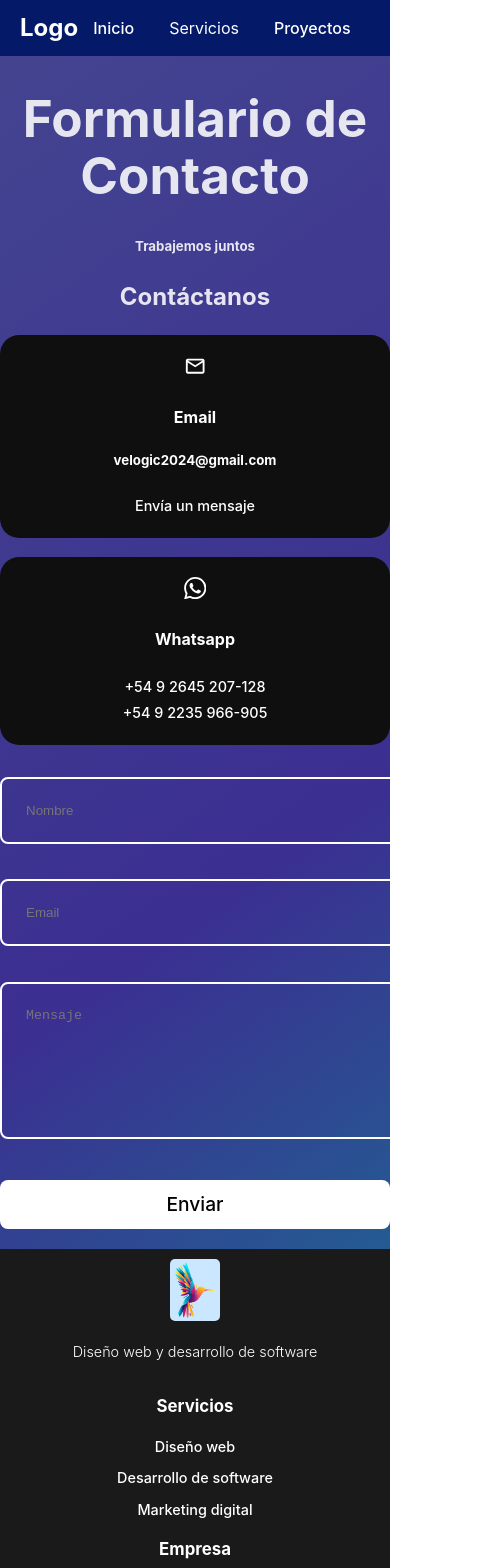
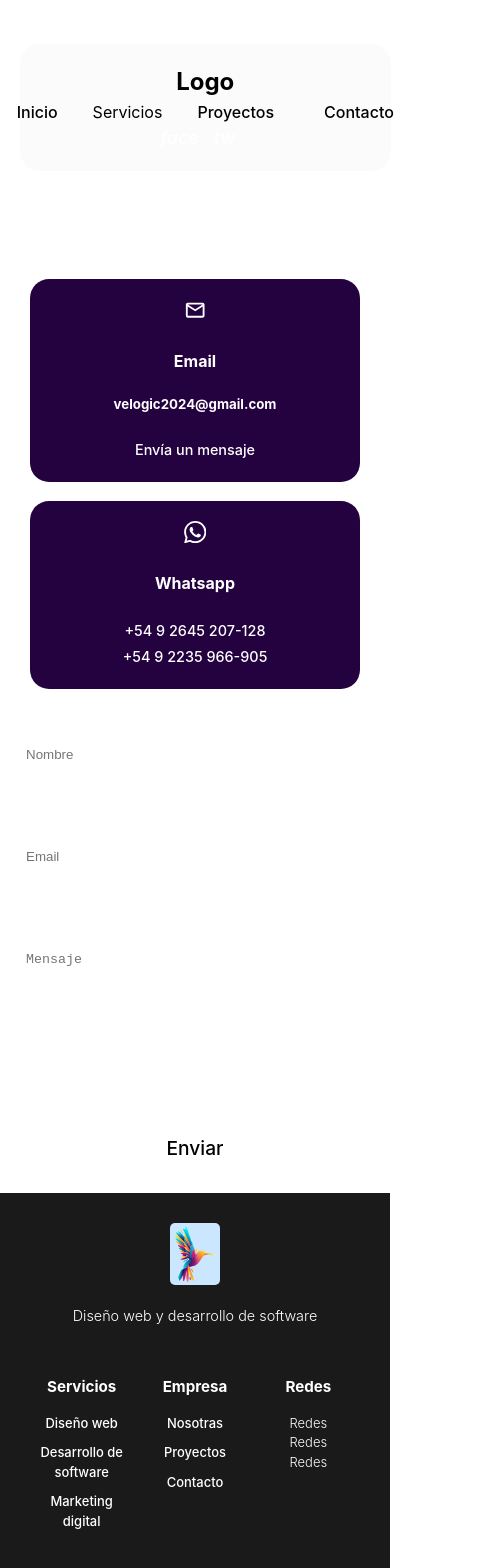
Before and after one commit to VE-logic/landing, a React (Vite) app in the folder Ve-logic/: page /contacto in a window 390 px wide. Shown: the top 1568 px of the page, 485 px wide, since content can reach past the window. Built offline with nearby package versions, Linux system fonts and the light colour scheme.

Commit message:
cambios en footer y css

```diff
--- a/Ve-logic/src/Components/Footer/Footer.css
+++ b/Ve-logic/src/Components/Footer/Footer.css
@@ -35,9 +35,21 @@
         grid-template-columns: repeat(1, 1fr);
     }
 
-    /* .footer-container img{
-        width: 100%;
-    } */
+    .footer-logo{
+        padding-top: 20px;
+    }
+
+    .container-columns{
+        display: grid;
+        grid-template-columns: repeat(3, 1fr);
+        width:auto;
+        gap: 10px;
+        padding: 20px;
+        margin-bottom: 20px;
+        font-size: var(--font-size-small);
+        text-align: center;
+
+    }
 
     .footer-container a{
         display: block;
--- a/Ve-logic/src/Components/Footer/Footer.jsx
+++ b/Ve-logic/src/Components/Footer/Footer.jsx
@@ -10,6 +10,9 @@ const Footer = () => {
           <img src={imagen} alt="Logo" width="50px" />
           <p>Diseño web y desarrollo de software</p>
         </div>
+
+        <div className="container-columns">
+
           <div className="footer-servicios">
             <h3>Servicios</h3>
             <div>
@@ -32,6 +35,7 @@ const Footer = () => {
             <div>Redes</div>
           </div>
         </div>
+      </div>
 
       <p className='footer-copyright'>Todos los derechos reservados &copy; 2025</p>
     </section>
--- a/Ve-logic/src/Components/Form/Form.css
+++ b/Ve-logic/src/Components/Form/Form.css
@@ -14,18 +14,19 @@
 }
 
 .contact__option {
-    background: rgba(15, 15, 15);
+    background: rgb(36, 1, 63);
     padding: 1.2rem;
     border-radius: 1.2rem;
     text-align: center;
     border: 1px solid transparent;
     transition: var(--transition);
+    margin:0px 30px;
 }
 
-.contact__option:hover {
+/* .contact__option:hover {
     background: var(--background-hover);
     color: var(--color-bg)
-}
+} */
 
 .contact__option-icon {
     font-size: 1.4rem;
@@ -39,9 +40,9 @@
     color: rgb(255, 255, 255)
 }
 
-/* .contact__option a:hover {
-    color: red;
-} */
+.contact__option a:hover {
+    color: var(--link-hover);
+}
 
 .contact__whatsapp{
     cursor: pointer;
--- a/Ve-logic/src/Components/Header/Header.css
+++ b/Ve-logic/src/Components/Header/Header.css
@@ -1,16 +1,21 @@
 .header {
     display: flex;
-    justify-content: space-between;
+    justify-content: space-around;
     align-items: center;
-    padding: 10px 20px;
-    background-color: rgb(4, 26, 104);
-    color: white;
+    position:absolute;
+    width: 95vw;
+    padding:20px 0;
+    margin:10px 30px;
+    border-radius: 20px;
+    z-index: 100;
+    background-color: rgba(246, 247, 248, 0.464);
+    color: rgb(0, 0, 0);
 }
 
 .logo a {
     font-size: 24px;
     font-weight: bold;
-    color: white;
+    color: rgb(0, 0, 0);
     text-decoration: none;
 }
 
@@ -28,3 +33,11 @@
 .social-media a:hover {
     color: rgb(76, 145, 249);
 }
+
+@media screen and (max-width: 1000px){
+    .header {
+        flex-direction: column;
+        align-items: center;
+        margin: 10px 20px;
+    }
+}
--- a/Ve-logic/src/Components/Header/Header.jsx
+++ b/Ve-logic/src/Components/Header/Header.jsx
@@ -10,10 +10,10 @@ const Header = () => {
       <Nav />
       <div className="social-media">
         <a href="https://facebook.com" target="_blank" rel="noopener noreferrer">
-          <i className="fab fa-facebook-f"></i>
+          <i className="fab fa-facebook-f">face</i>
         </a>
         <a href="https://twitter.com" target="_blank" rel="noopener noreferrer">
-          <i className="fab fa-twitter"></i>
+          <i className="fab fa-twitter">tw</i>
         </a>
         <a href="https://instagram.com" target="_blank" rel="noopener noreferrer">
           <i className="fab fa-instagram"></i>
--- a/Ve-logic/src/Components/Nav/Nav.css
+++ b/Ve-logic/src/Components/Nav/Nav.css
@@ -1,3 +1,4 @@
+
 .menus {
     display: flex;
     list-style: none;
@@ -12,7 +13,7 @@
 
 .menus a {
     text-decoration: none;
-    color: white;
+    color: rgb(1, 1, 1);
     padding: 8px 15px;
     transition: background-color 0.3s ease;
 }
--- a/Ve-logic/src/Components/Servicios/SeccionServicio/SeccionServicios.css
+++ b/Ve-logic/src/Components/Servicios/SeccionServicio/SeccionServicios.css
@@ -1,6 +1,5 @@
 .servicios{
     padding:2rem;
-    background: var(--background) ;
     text-align: center;
 }
 .servicios h2{
--- a/Ve-logic/src/Pages/Servicios/Servicios.css
+++ b/Ve-logic/src/Pages/Servicios/Servicios.css
@@ -1,6 +1,5 @@
 .servicios{
     padding:2rem;
-    background: var(--background) ;
     text-align: center;
 }
 .servicios h2{
--- a/Ve-logic/src/main.css
+++ b/Ve-logic/src/main.css
@@ -1,4 +1,5 @@
 #root {
+  box-sizing: border-box;
   margin: 0;
   padding: 0;
   text-align: center;
@@ -7,7 +8,7 @@
   font-weight: 400;
   color-scheme: light dark;
   color: rgba(255, 255, 255, 0.87);
-  background: var(--background);
+
 
 }
 
@@ -48,17 +49,18 @@
 a {
   font-weight: 500;
   color: #ffffff;
-  text-decoration: inherit;
+  text-decoration:none;
 }
 
 a:hover {
-  color: #010101;
+  color: var(--link-hover);
 }
+
 
 body {
   margin: 0;
   overflow-x: hidden;
-  width: 100%;
+  max-width: 100%;
   max-height: 100vh;
 }
 
```
Lines whose indentation alone changed are shown as unchanged.
